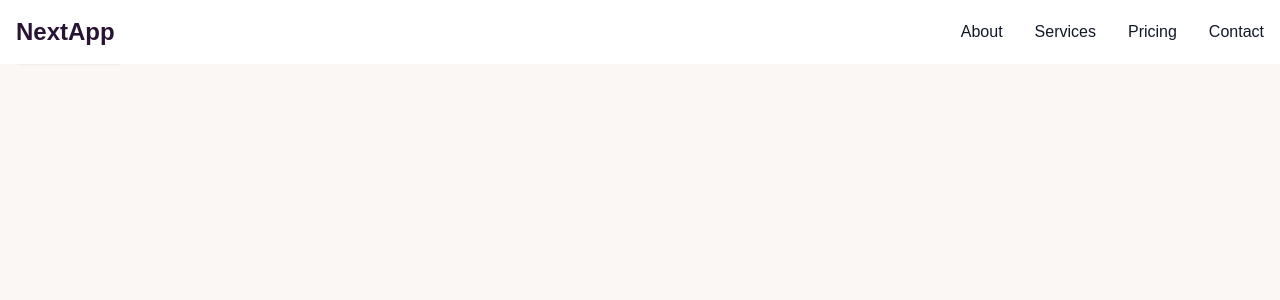
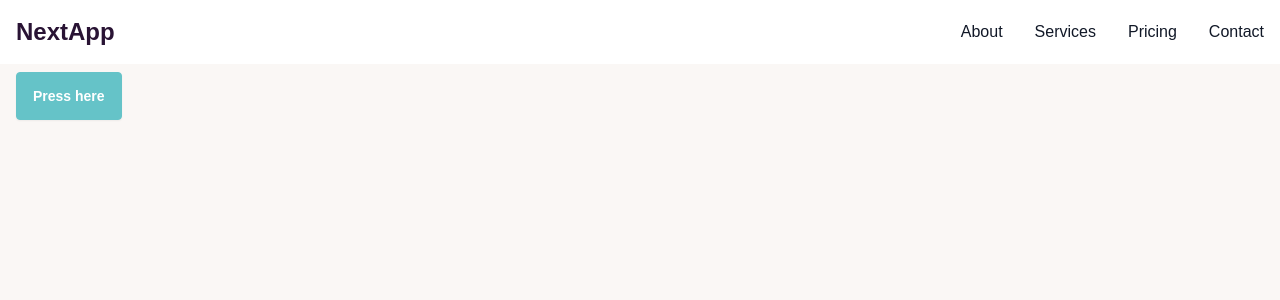
Before and after one commit to MiraahA380/next-app, a Next.js app: page / in a window 1280 px wide. Shown: the top 300 px of the page. Built offline with nearby package versions, Linux system fonts and the light colour scheme.

Commit message:
feat: move content below navbar on app-url/

```diff
--- a/app/layout.tsx
+++ b/app/layout.tsx
@@ -30,7 +30,9 @@ export default function RootLayout({
             className={`${geistSans.variable} ${geistMono.variable} antialiased`}
         >
         <NavBar/>
-        {children}
+        <div className="mt-14">
+            {children}
+        </div>
         </body>
         </html>
     );
```
